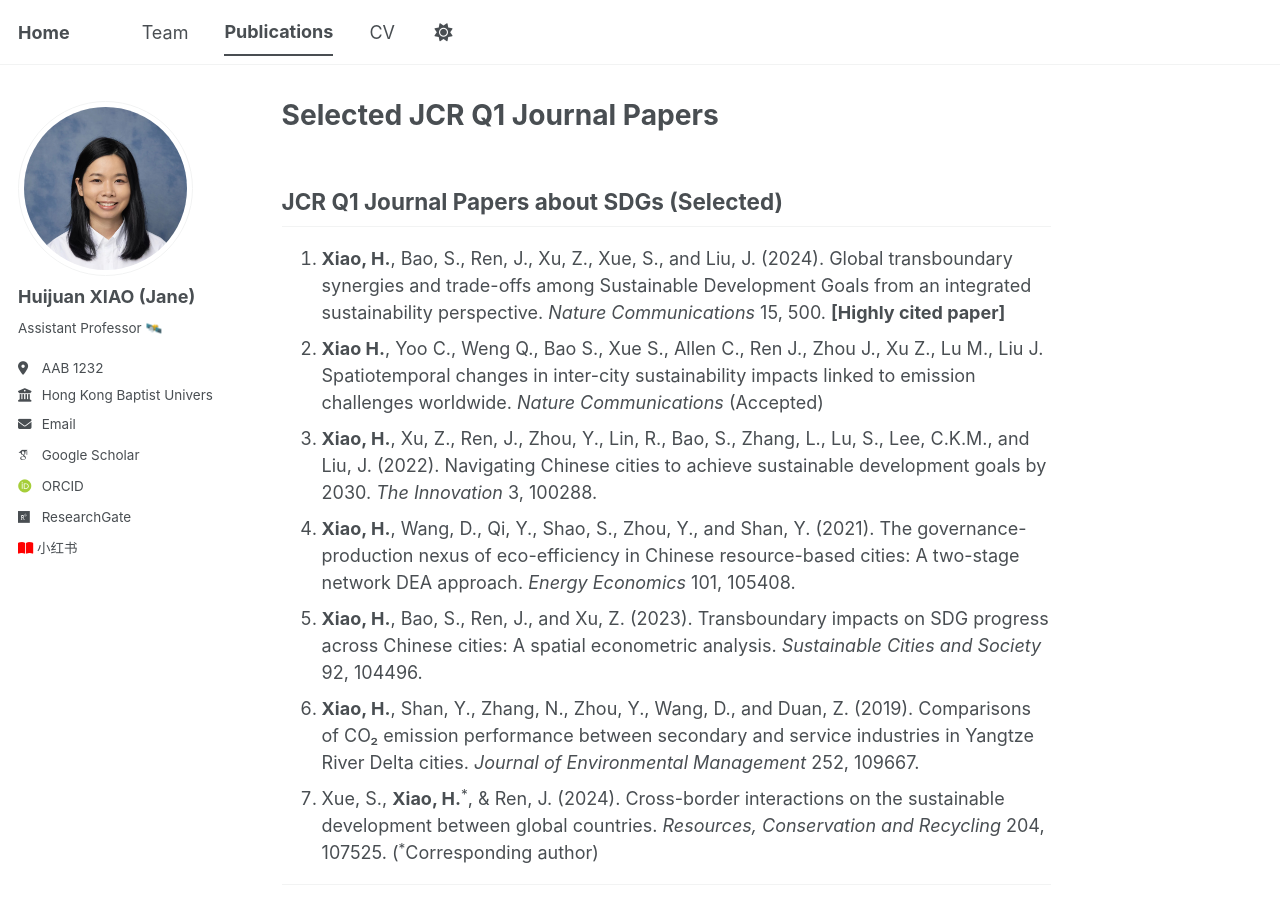
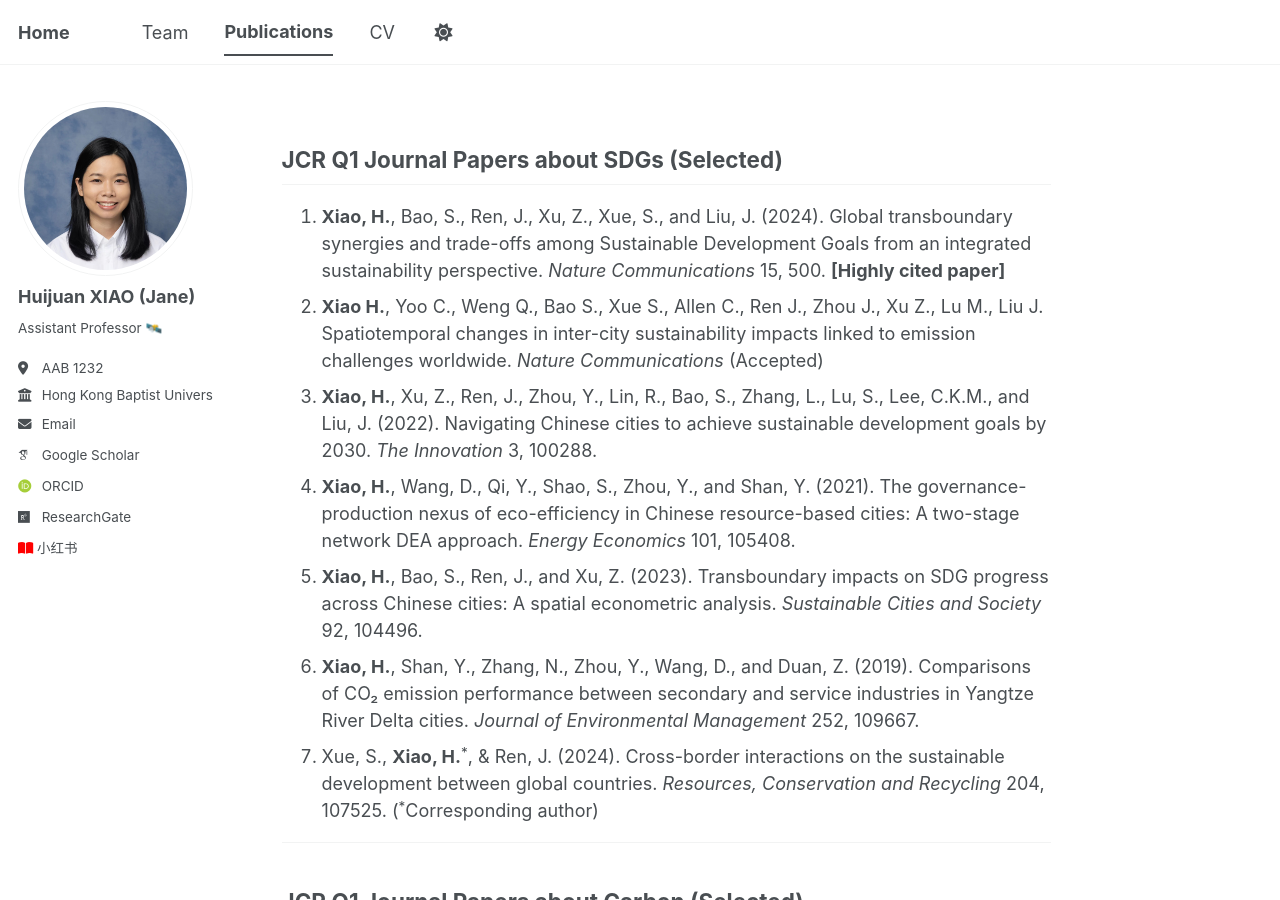
Before and after one commit to HuijuanXIAO/hjxiao.github.io, a Jekyll site: the page built from _pages/publications.html, in a window 1280 px wide and 900 px high. Built offline with Jekyll 4.4.1, drawn with Linux system fonts in a browser that asks for light colours; some web fonts are replaced; a script bundle is joined from its source files by our own code; library files that are not in the unit come from our copies.

Commit message:
try to delete title

```diff
--- a/_includes/author-profile.html
+++ b/_includes/author-profile.html
@@ -100,7 +100,7 @@
       {% if author.xiaohongshu %}
       <li>
           <a href="{{ author.xiaohongshu }}" itemprop="sameAs" rel="nofollow noopener noreferrer">
-              <i class="fa-solid fa-book-open" style="color: red;"></i> 小红书
+              <i class="fa-solid fa-book-open" style="color: red;"></i>  小红书
           </a>
       </li>
       {% endif %}
--- a/_pages/publications.html
+++ b/_pages/publications.html
@@ -1,6 +1,6 @@
 ---
 permalink: /publications/
-title: "Selected JCR Q1 Journal Papers"
+<!-- title: "Selected JCR Q1 Journal Papers" -->
 author_profile: true
 ---
 
```
